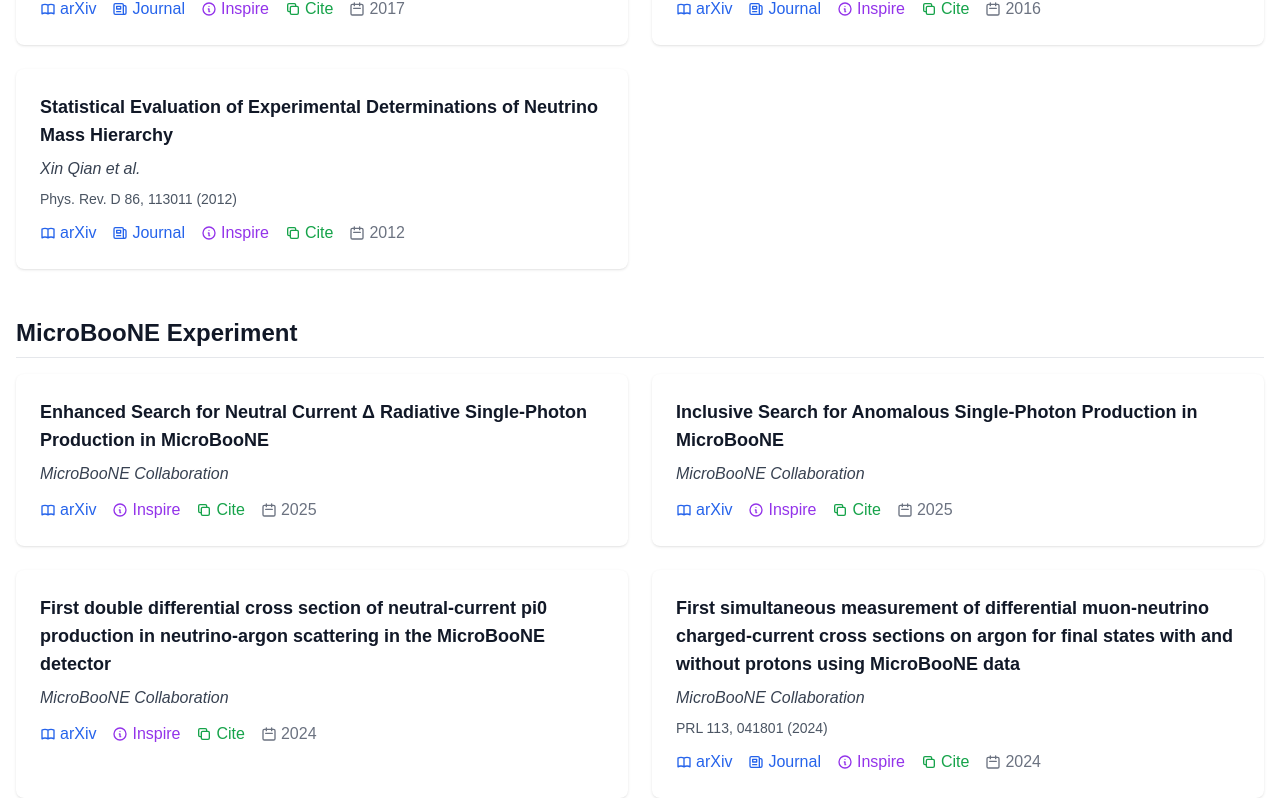
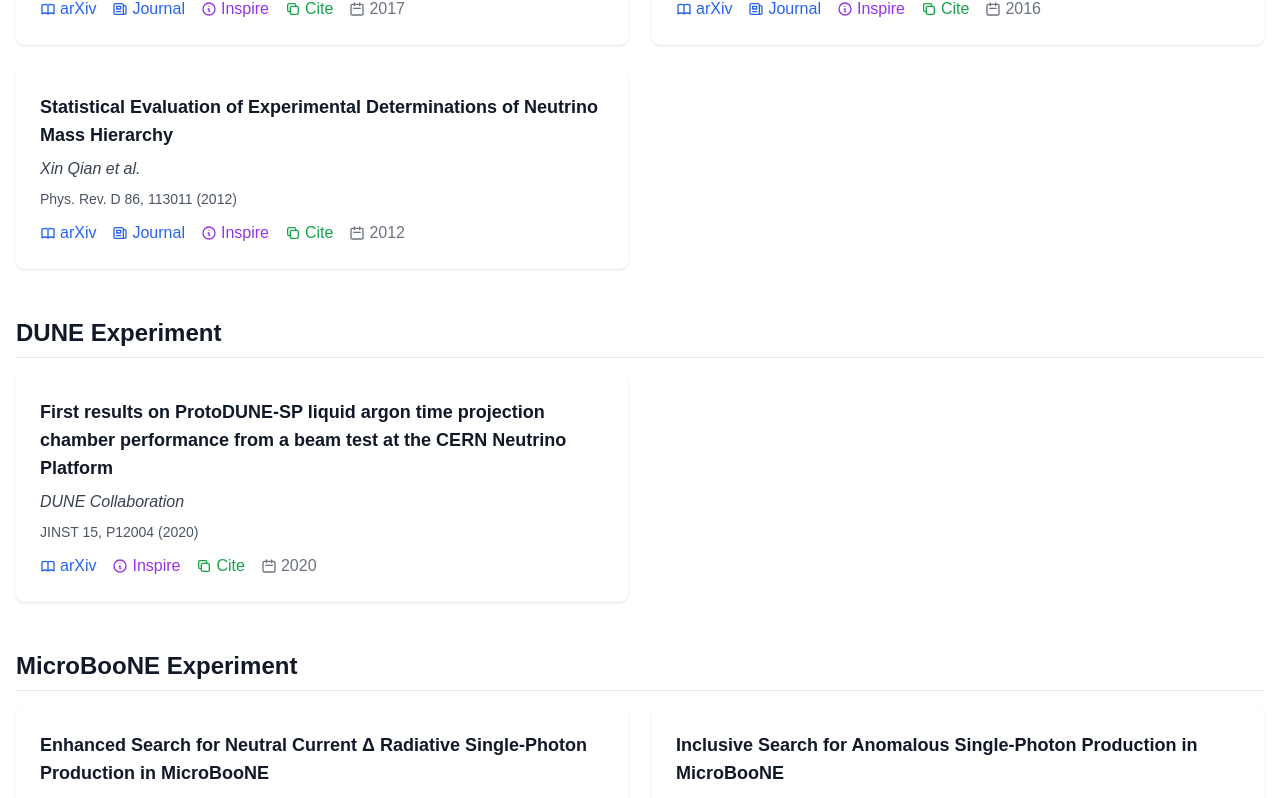
Before and after one commit to lastgeorge/personal_webpage, a Vue app: page /xqian/publications in a window 1280 px wide. Shown: the part 1352-2150 px from the top of the page. Built offline with nearby package versions, Linux system fonts and the light colour scheme.

Commit message:
add publication

```diff
--- a/src/assets/publications.json
+++ b/src/assets/publications.json
@@ -88,6 +88,15 @@
       "journal": "https://doi.org/10.1103/PhysRevD.86.113011",
       "journalRef": "Phys. Rev. D 86, 113011 (2012)",
       "year": "2012"
+    }
+  ],
+  "dunePublications":[
+    {
+      "title":"First results on ProtoDUNE-SP liquid argon time projection chamber performance from a beam test at the CERN Neutrino Platform",
+      "authors":"DUNE Collaboration",
+      "arxiv":"http://arxiv.org/abs/2007.06722",
+      "journalRef": "JINST 15, P12004 (2020)",
+      "year":"2020"
     }
   ],
   "microboonePublications": [
--- a/src/views/PublicationsView.vue
+++ b/src/views/PublicationsView.vue
@@ -13,6 +13,7 @@
       <p>Data loaded: {{ dataLoaded ? 'Yes' : 'No' }}</p>
       <p>Review publications count: {{ reviewPublications.length }}</p>
       <p>Stats publications count: {{ statisticsPublications.length }}</p>
+      <p>DUNE publications count: {{ dunePublications.length }}</p>
     </div>
 
     <!-- Add search bar -->
@@ -78,6 +79,49 @@
           <p v-if="publication.journalRef" class="text-gray-600 dark:text-gray-400 mt-2 text-sm font-medium">{{ publication.journalRef }}</p>
           <div class="mt-3 flex flex-wrap gap-4">
             <!-- Same link/button structure as above -->
+            <a v-if="publication.arxiv" :href="publication.arxiv" class="text-blue-600 dark:text-blue-400 hover:underline flex items-center">
+              <svg xmlns="http://www.w3.org/2000/svg" class="h-4 w-4 mr-1" fill="none" viewBox="0 0 24 24" stroke="currentColor">
+                <path stroke-linecap="round" stroke-linejoin="round" stroke-width="2" d="M12 6.253v13m0-13C10.832 5.477 9.246 5 7.5 5S4.168 5.477 3 6.253v13C4.168 18.477 5.754 18 7.5 18s3.332.477 4.5 1.253m0-13C13.168 5.477 14.754 5 16.5 5c1.747 0 3.332.477 4.5 1.253v13C19.832 18.477 18.247 18 16.5 18c-1.746 0-3.332.477-4.5 1.253" />
+              </svg>
+              arXiv
+            </a>
+            <a v-if="publication.journal" :href="publication.journal" class="text-blue-600 dark:text-blue-400 hover:underline flex items-center">
+              <svg xmlns="http://www.w3.org/2000/svg" class="h-4 w-4 mr-1" fill="none" viewBox="0 0 24 24" stroke="currentColor">
+                <path stroke-linecap="round" stroke-linejoin="round" stroke-width="2" d="M19 20H5a2 2 0 01-2-2V6a2 2 0 012-2h10a2 2 0 012 2v1m2 13a2 2 0 01-2-2V7m2 13a2 2 0 002-2V9a2 2 0 00-2-2h-2m-4-3H9M7 16h6M7 8h6v4H7V8z" />
+              </svg>
+              Journal
+            </a>
+            <a v-if="publication.arxiv" :href="getInspireLink(publication.arxiv)" class="text-purple-600 dark:text-purple-400 hover:underline flex items-center" target="_blank">
+              <svg xmlns="http://www.w3.org/2000/svg" class="h-4 w-4 mr-1" fill="none" viewBox="0 0 24 24" stroke="currentColor">
+                <path stroke-linecap="round" stroke-linejoin="round" stroke-width="2" d="M13 16h-1v-4h-1m1-4h.01M21 12a9 9 0 11-18 0 9 9 0 0118 0z" />
+              </svg>
+              Inspire
+            </a>
+            <button v-if="publication.arxiv" @click="showCitation(publication.arxiv)" class="text-green-600 dark:text-green-400 hover:underline flex items-center">
+              <svg xmlns="http://www.w3.org/2000/svg" class="h-4 w-4 mr-1" fill="none" viewBox="0 0 24 24" stroke="currentColor">
+                <path stroke-linecap="round" stroke-linejoin="round" stroke-width="2" d="M8 16H6a2 2 0 01-2-2V6a2 2 0 012-2h8a2 2 0 012 2v2m-6 12h8a2 2 0 002-2v-8a2 2 0 00-2-2h-8a2 2 0 00-2 2v8a2 2 0 002 2z" />
+              </svg>
+              Cite
+            </button>
+            <span v-if="publication.year" class="text-gray-500 dark:text-gray-400 flex items-center">
+              <svg xmlns="http://www.w3.org/2000/svg" class="h-4 w-4 mr-1" fill="none" viewBox="0 0 24 24" stroke="currentColor">
+                <path stroke-linecap="round" stroke-linejoin="round" stroke-width="2" d="M8 7V3m8 4V3m-9 8h10M5 21h14a2 2 0 002-2V7a2 2 0 00-2-2H5a2 2 0 00-2 2v12a2 2 0 002 2z" />
+              </svg>
+              {{ publication.year }}
+            </span>
+          </div>
+        </div>
+      </div>
+    </section>
+
+    <section v-if="filteredDunePublications.length > 0" class="mb-12">
+      <h2 class="text-2xl font-bold mb-4 border-b pb-2 dark:text-white dark:border-gray-700">DUNE Experiment</h2>
+      <div class="grid md:grid-cols-2 gap-6">
+        <div v-for="(publication, index) in filteredDunePublications" :key="index" class="bg-white dark:bg-dark-surface p-6 rounded-lg shadow hover:shadow-lg transition dark:shadow-gray-800">
+          <h3 class="text-lg font-semibold dark:text-white">{{ publication.title }}</h3>
+          <p class="text-gray-700 dark:text-gray-300 mt-2 italic">{{ publication.authors }}</p>
+          <p v-if="publication.journalRef" class="text-gray-600 dark:text-gray-400 mt-2 text-sm font-medium">{{ publication.journalRef }}</p>
+          <div class="mt-3 flex flex-wrap gap-4">
             <a v-if="publication.arxiv" :href="publication.arxiv" class="text-blue-600 dark:text-blue-400 hover:underline flex items-center">
               <svg xmlns="http://www.w3.org/2000/svg" class="h-4 w-4 mr-1" fill="none" viewBox="0 0 24 24" stroke="currentColor">
                 <path stroke-linecap="round" stroke-linejoin="round" stroke-width="2" d="M12 6.253v13m0-13C10.832 5.477 9.246 5 7.5 5S4.168 5.477 3 6.253v13C4.168 18.477 5.754 18 7.5 18s3.332.477 4.5 1.253m0-13C13.168 5.477 14.754 5 16.5 5c1.747 0 3.332.477 4.5 1.253v13C19.832 18.477 18.247 18 16.5 18c-1.746 0-3.332.477-4.5 1.253" />
@@ -340,6 +384,8 @@
       </div>
     </section>
 
+
+
     <div v-if="noResults" class="text-center py-8 text-gray-500 dark:text-gray-400">
       No publications found matching your search.
     </div>
@@ -416,6 +462,7 @@
     const dayaBayPublications = ref<Publication[]>([]);
     const electronScatteringPublications = ref<Publication[]>([]);
     const ideasPublications = ref<Publication[]>([]);
+    const dunePublications = ref<Publication[]>([]); // Add DUNE publications
 
     // Load data from JSON file
     onMounted(() => {
@@ -428,6 +475,7 @@
         dayaBayPublications.value = publicationsJSON.dayaBayPublications || [];
         electronScatteringPublications.value = publicationsJSON.electronScatteringPublications || [];
         ideasPublications.value = publicationsJSON.ideasPublications || [];
+        dunePublications.value = publicationsJSON.dunePublications || []; // Load DUNE publications
 
         dataLoaded.value = true;
 
@@ -439,7 +487,8 @@
           detector: detectorPublications.value.length,
           dayaBay: dayaBayPublications.value.length,
           electronScattering: electronScatteringPublications.value.length,
-          ideas: ideasPublications.value.length
+          ideas: ideasPublications.value.length,
+          dune: dunePublications.value.length // Log DUNE publications count
         });
       } catch (error) {
         console.error("Error loading publications data:", error);
@@ -465,6 +514,7 @@
     const filteredDayaBayPublications = computed(() => filterPublications(dayaBayPublications.value))
     const filteredElectronScatteringPublications = computed(() => filterPublications(electronScatteringPublications.value))
     const filteredIdeasPublications = computed(() => filterPublications(ideasPublications.value))
+    const filteredDunePublications = computed(() => filterPublications(dunePublications.value)) // Add filtered DUNE publications
 
     const noResults = computed(() => {
       return !filteredReviewPublications.value.length &&
@@ -473,7 +523,8 @@
              !filteredDetectorPublications.value.length &&
              !filteredDayaBayPublications.value.length &&
              !filteredElectronScatteringPublications.value.length &&
-             !filteredIdeasPublications.value.length
+             !filteredIdeasPublications.value.length &&
+             !filteredDunePublications.value.length // Add DUNE to no results check
     })
 
     // Get InspireHEP link from arXiv URL
@@ -537,6 +588,7 @@
       dayaBayPublications,
       electronScatteringPublications,
       ideasPublications,
+      dunePublications, // Add to return
       filteredReviewPublications,
       filteredStatisticsPublications,
       filteredMicroboonePublications,
@@ -544,6 +596,7 @@
       filteredDayaBayPublications,
       filteredElectronScatteringPublications,
       filteredIdeasPublications,
+      filteredDunePublications, // Add to return
       noResults,
       getInspireLink,
       showCitation,
```
